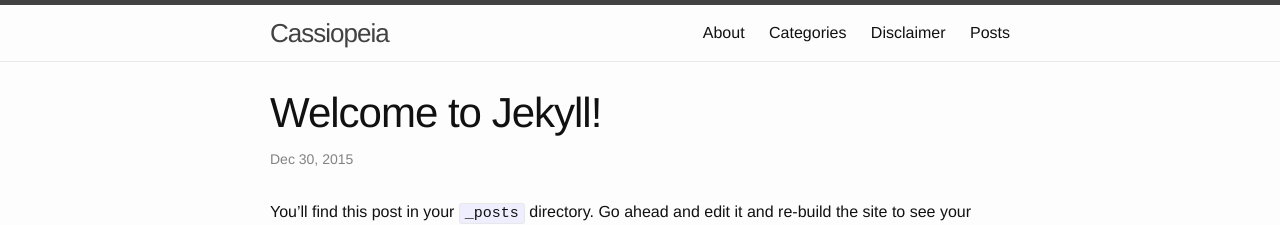
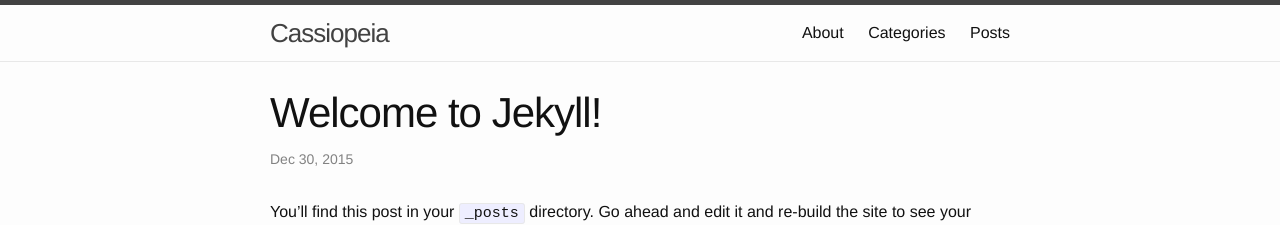
Before and after one commit to sgulinski/sgulinski.github.io, a Jekyll site: the page built from _posts/2015-12-30-welcome-to-jekyll.markdown, in a window 1280 px wide. Shown: the top 225 px of the page. Built offline with Jekyll 4.4.1, drawn with Linux system fonts in a browser that asks for light colours.

Commit message:
Removed 'Disclaimer' link from Sitemap and website header by adding two configuration settings defined in page's YAML metadata.

```diff
--- a/_includes/footer.html
+++ b/_includes/footer.html
@@ -9,7 +9,7 @@
         <strong>Sitemap</strong>
         <ul class="sitemap-list">
           {% for page in site.pages %}
-            {% if page.title %}
+            {% if page.title and page.exclude_from_sitemap != true %}
             <li><a href="{{ page.url | prepend: site.baseurl }}">{{ page.title }}</a></li>
             {% endif %}
           {% endfor %}
--- a/_includes/header.html
+++ b/_includes/header.html
@@ -14,9 +14,9 @@
       </a>
 
       <div class="trigger">
-        {% for my_page in site.pages %}
-          {% if my_page.title %}
-          <a class="page-link" href="{{ my_page.url | prepend: site.baseurl }}">{{ my_page.title }}</a>
+        {% for page in site.pages %}
+          {% if page.title and page.exclude_link_from_header != true %}
+          <a class="page-link" href="{{ page.url | prepend: site.baseurl }}">{{ page.title }}</a>
           {% endif %}
         {% endfor %}
       </div>
```
Also changed, not shown: disclaimer.md (+2 -0 lines).
